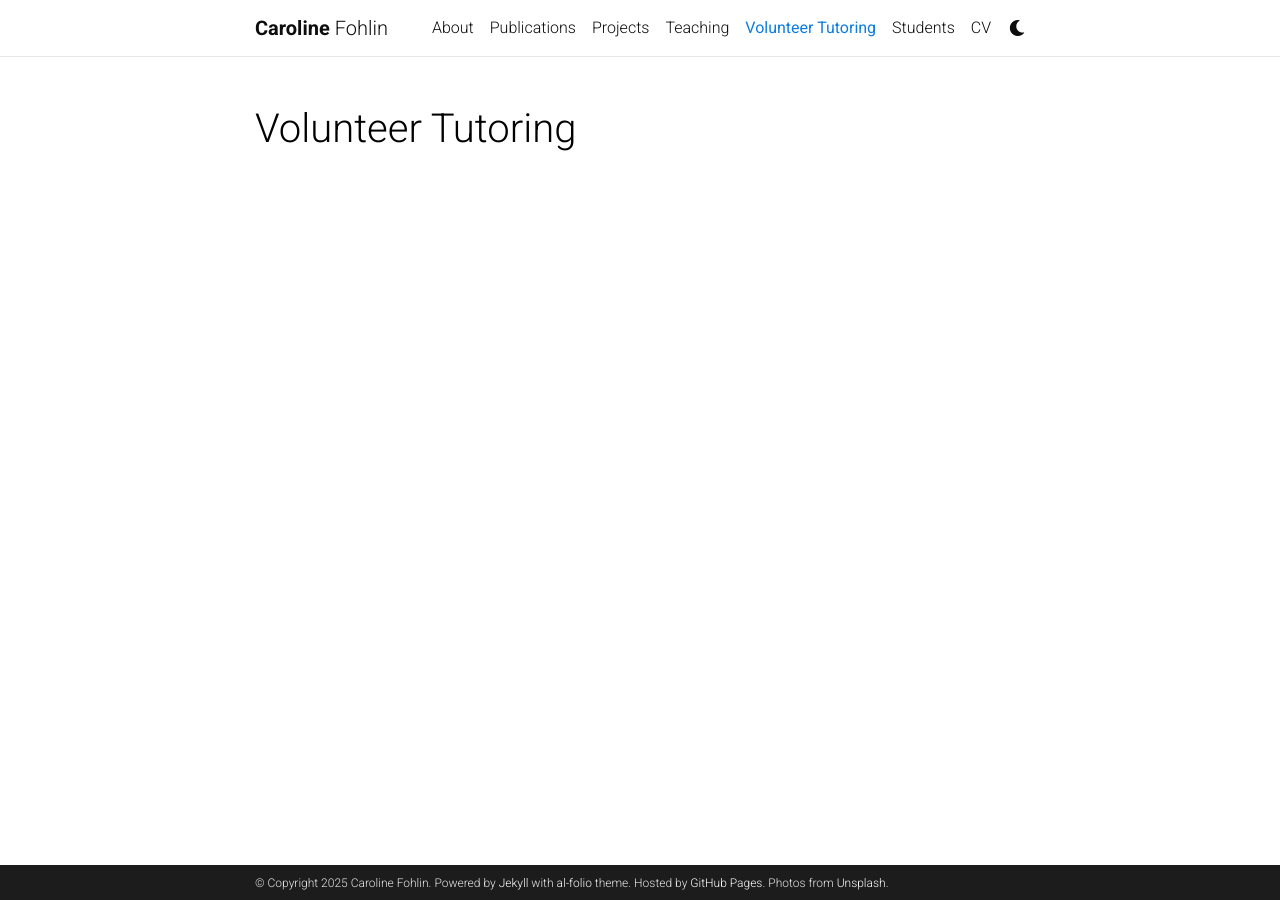
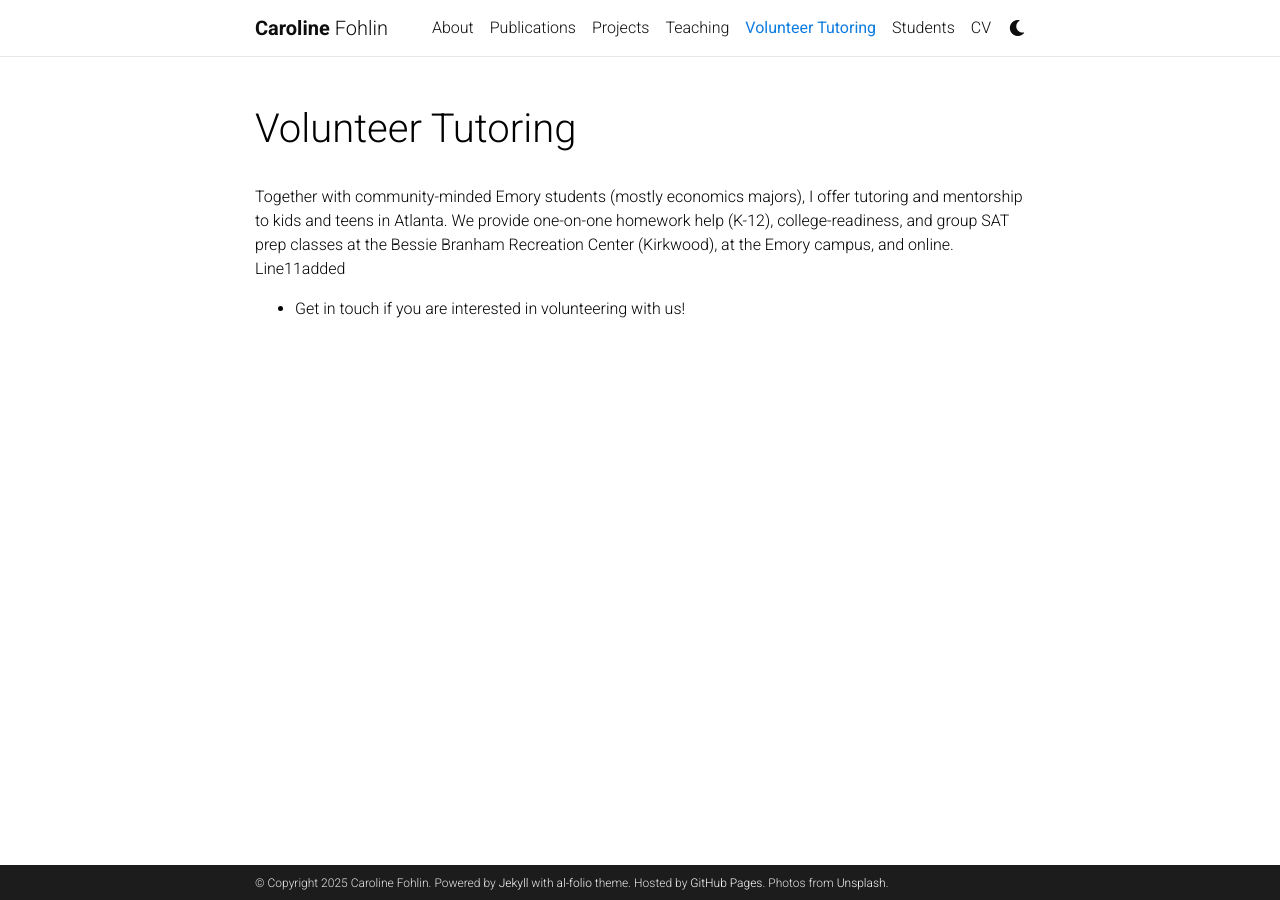
Before and after one commit to caroline-fohlin/caroline-fohlin.github.io, a Jekyll site: the page built from _pages/Volunteer_tutoring.md, in a window 1280 px wide. Built offline with Jekyll 4.4.1, drawn with Linux system fonts in a browser that asks for light colours; comment, search, counter and statistics services are not loaded; a style sheet for code colours, icons or effects is not loaded.

Commit message:
adding volunteering section

```diff
--- a/_pages/Volunteer_tutoring.md
+++ b/_pages/Volunteer_tutoring.md
@@ -7,3 +7,8 @@ nav: true
 nav_order: 5
 horizontal: false
 ---
+
+Together with community-minded Emory students (mostly economics majors), I offer tutoring and mentorship to kids and teens in Atlanta. We provide one-on-one homework help (K-12), college-readiness, and group SAT prep classes at the Bessie Branham Recreation Center (Kirkwood), at the Emory campus, and online.
+Line11added
+  +
+Get in touch if you are interested in volunteering with us!
```
